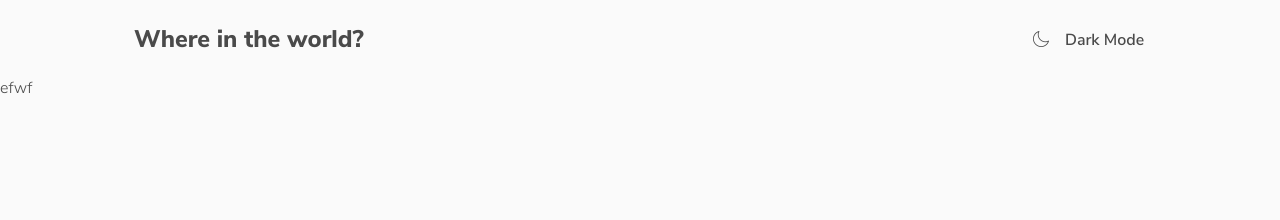
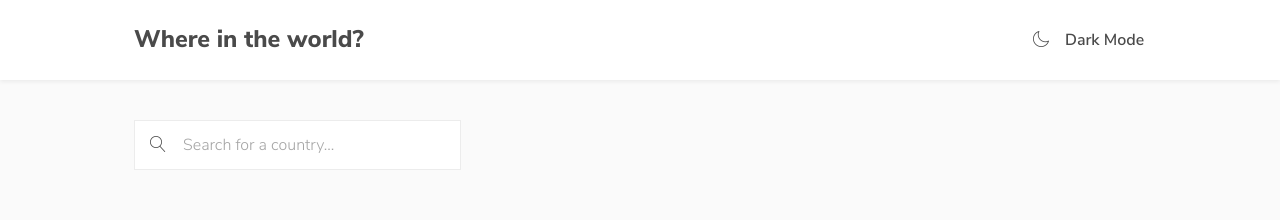
Before and after one commit to ItaloPereira/countries, a React (Create React App) app: page / in a window 1280 px wide. Shown: the top 220 px of the page. Built offline with nearby package versions, Linux system fonts and the light colour scheme.

Commit message:
add input component

```diff
--- a/src/assets/styles/base.js
+++ b/src/assets/styles/base.js
@@ -6,6 +6,7 @@ const Base = createGlobalStyle`
     ${Paragraph}
     color: ${({ theme }) => theme.text};
     background: ${({ theme }) => theme.background};
+    padding-top: 80px;
 
     transition: ${({ themeChanged }) =>
       themeChanged ? 'background 0.25s linear, color 0.25s linear' : '0s' };
--- /dev/null
+++ b/src/assets/styles/medias.js
@@ -0,0 +1,5 @@
+export const sizes = {
+  tablet: '1023px',
+};
+
+export const smscreen = `(max-width: ${sizes.tablet})`;
--- a/src/assets/styles/reset.js
+++ b/src/assets/styles/reset.js
@@ -48,6 +48,12 @@ const ResetCss = createGlobalStyle`
   a {
     text-decoration: none
   }
+  input[type=search]::-ms-clear { display: none; width : 0; height: 0; }
+  input[type=search]::-ms-reveal { display: none; width : 0; height: 0; }
+  input[type="search"]::-webkit-search-decoration,
+  input[type="search"]::-webkit-search-cancel-button,
+  input[type="search"]::-webkit-search-results-button,
+  input[type="search"]::-webkit-search-results-decoration { display: none; }
 `;
 
 export default ResetCss;
--- a/src/assets/styles/theme.js
+++ b/src/assets/styles/theme.js
@@ -8,8 +8,10 @@ export const lightTheme = {
 
 export const darkTheme = {
   name: 'dark',
-  background: 'hsl(207, 26%, 17%)',
-  elements: 'hsl(209, 23%, 22%)',
+  background: 'hsl(205, 26%, 17%)',
+  elements: 'hsl(210, 22%, 22%)',
   text: 'hsl(0, 0%, 100%)',
   input: 'hsl(0, 0%, 52%)',
 }
+
+export const basicTransition = `.25s linear`;
--- a/src/assets/styles/typography.js
+++ b/src/assets/styles/typography.js
@@ -3,6 +3,13 @@ export const Paragraph = `
   font-weight: 400;
   font-size: 16px;
   line-height: 16px;
+`;
+
+export const ParagraphLargeHeight = `
+  font-family: 'Nunito', sans-serif;
+  font-weight: 400;
+  font-size: 16px;
+  line-height: 24px;
 `;
 
 export const Heading = `
@@ -12,6 +19,13 @@ export const Heading = `
   line-height: 32px;
 `;
 
+export const LabelMediumStrong = `
+  font-family: 'Nunito', sans-serif;
+  font-weight: 800;
+  font-size: 16px;
+  line-height: 22px;
+`;
+
 export const LabelMedium = `
   font-family: 'Nunito', sans-serif;
   font-weight: 600;
--- /dev/null
+++ b/src/components/molecules/Input/index.jsx
@@ -0,0 +1,43 @@
+import React from 'react';
+import PropTypes from 'prop-types';
+
+import Icon from '@components/atoms/Icon';
+
+import { Container } from './style';
+
+const Input = ({ placeholder, type, value, onChange }) => {
+
+  return (
+    <Container type={type}>
+      <input
+        className="input__el"
+        type={type}
+        placeholder={placeholder}
+        value={value}
+        onChange={(e) => onChange(e.target.value)}
+      />
+
+      {type === 'search' && (
+        <div className="input__icon-search-wrapper">
+          <Icon name="magnifier" />
+        </div>
+      )}
+    </Container>
+  );
+};
+
+Input.propTypes = {
+  placeholder: PropTypes.string,
+  type: PropTypes.string,
+  value: PropTypes.string,
+  onChange: PropTypes.func,
+};
+
+Input.defaultProps = {
+  placeholder: '',
+  type: 'text',
+  value: '',
+  onChange: undefined,
+};
+
+export default Input;
--- /dev/null
+++ b/src/components/molecules/Input/style.js
@@ -0,0 +1,35 @@
+import styled from 'styled-components';
+import { rgba } from 'polished';
+
+import { ParagraphLargeHeight } from '@assets/styles/typography';
+import { basicTransition } from '@assets/styles/theme';
+
+export const Container = styled.div`
+  position: relative;
+
+  .input__el {
+    ${ParagraphLargeHeight}
+    width: 100%;
+    background: ${({ theme }) => theme.elements};
+    transition: ${basicTransition};
+    border: 1px solid ${({ theme }) => rgba(theme.text, 0.1)};
+    padding: 12px;
+    padding-left: ${({ type }) => type === 'search' ? '48px' : '12px'};
+    outline: none;
+    color: ${({ theme }) => theme.text};
+
+    &::placeholder {
+      color: ${({ theme }) => rgba(theme.text, 0.5)};
+      transition: ${basicTransition};
+    }
+  }
+
+  .input__icon-search-wrapper {
+    position: absolute;
+    top: 50%;
+    transform: translateY(-50%);
+    left: 16px;
+  }
+`;
+
+export default Container;
--- a/src/components/molecules/NavBar/style.js
+++ b/src/components/molecules/NavBar/style.js
@@ -1,8 +1,17 @@
 import styled from 'styled-components';
-import { Heading, LabelMedium } from '@assets/styles/typography';
+import { Heading, LabelMedium, LabelMediumStrong } from '@assets/styles/typography';
+import { smscreen } from '@assets/styles/medias';
+import { basicTransition } from '@assets/styles/theme';
 
 export const Viewport = styled.div`
   height: 80px;
+  background: ${({ theme }) => theme.elements};
+  transition: ${basicTransition};
+  box-shadow: 0 2px 4px 0 rgba(0, 0, 0, 0.06);
+  position: fixed;
+  top: 0;
+  right: 0;
+  left: 0;
 
   .nav__wrapper {
     display: flex;
@@ -12,8 +21,16 @@ export const Viewport = styled.div`
     margin: 0 auto;
     height: 100%;
 
+    @media ${smscreen} {
+      padding: 0 16pt;
+    }
+
     &__title {
       ${Heading}
+
+      @media ${smscreen} {
+        ${LabelMediumStrong}
+      }
     }
 
     &__toggle-theme {
--- a/src/components/molecules/Pagination/style.js
+++ b/src/components/molecules/Pagination/style.js
@@ -1,5 +1,6 @@
 import styled from 'styled-components';
 import { lighten } from 'polished';
+import { basicTransition } from '@assets/styles/theme';
 
 export const Container = styled.div`
   width: ${({ pageCount }) => `calc(42px + 42px + ${pageCount * 36}px)`};
@@ -17,7 +18,7 @@ export const Container = styled.div`
     border-radius: 50%;
     margin: 0 5px;
     cursor: pointer;
-    transition: .3s;
+    transition: ${basicTransition};
     outline: none;
 
     &:hover {
@@ -56,7 +57,7 @@ export const Container = styled.div`
     margin: 0 2px;
     border-radius: 50%;
     cursor: pointer;
-    transition: .3s;
+    transition: ${basicTransition};
     outline: none;
 
     &.active {
--- a/src/components/templates/Page/style.js
+++ b/src/components/templates/Page/style.js
@@ -1,7 +1,6 @@
 import styled from 'styled-components';
 
 export const Viewport = styled.div`
-  min-height: 100vh;
 `;
 
 export default Viewport;
--- a/src/views/Home/index.jsx
+++ b/src/views/Home/index.jsx
@@ -1,14 +1,27 @@
-import React from 'react';
+import React, { useState } from 'react';
 
 import Page from '@components/templates/Page';
+import Input from '@components/molecules/Input';
 
-// import {
-// } from './style';
+import {
+  PageWrapper,
+} from './style';
 
 const Home = () => {
+  const [search, setSearch] = useState('');
+
   return (
     <Page title="Home" description="Welcome">
-      efwf
+      <PageWrapper>
+        <div className="home__search-wrapper">
+          <Input
+            type="search"
+            placeholder="Search for a country..."
+            value={search}
+            onChange={(value) => setSearch(value)}
+          />
+        </div>
+      </PageWrapper>
     </Page>
   )
 }
--- a/src/views/Home/style.js
+++ b/src/views/Home/style.js
@@ -1,7 +1,12 @@
 import styled from 'styled-components';
 
-export const Container = styled.div`
+export const PageWrapper = styled.div`
+  max-width: 1012px;
+  margin: 40px auto 0;
 
+  .home__search-wrapper {
+    max-width: 327px;
+  }
 `;
 
-export default Container;
+export default PageWrapper;
```
